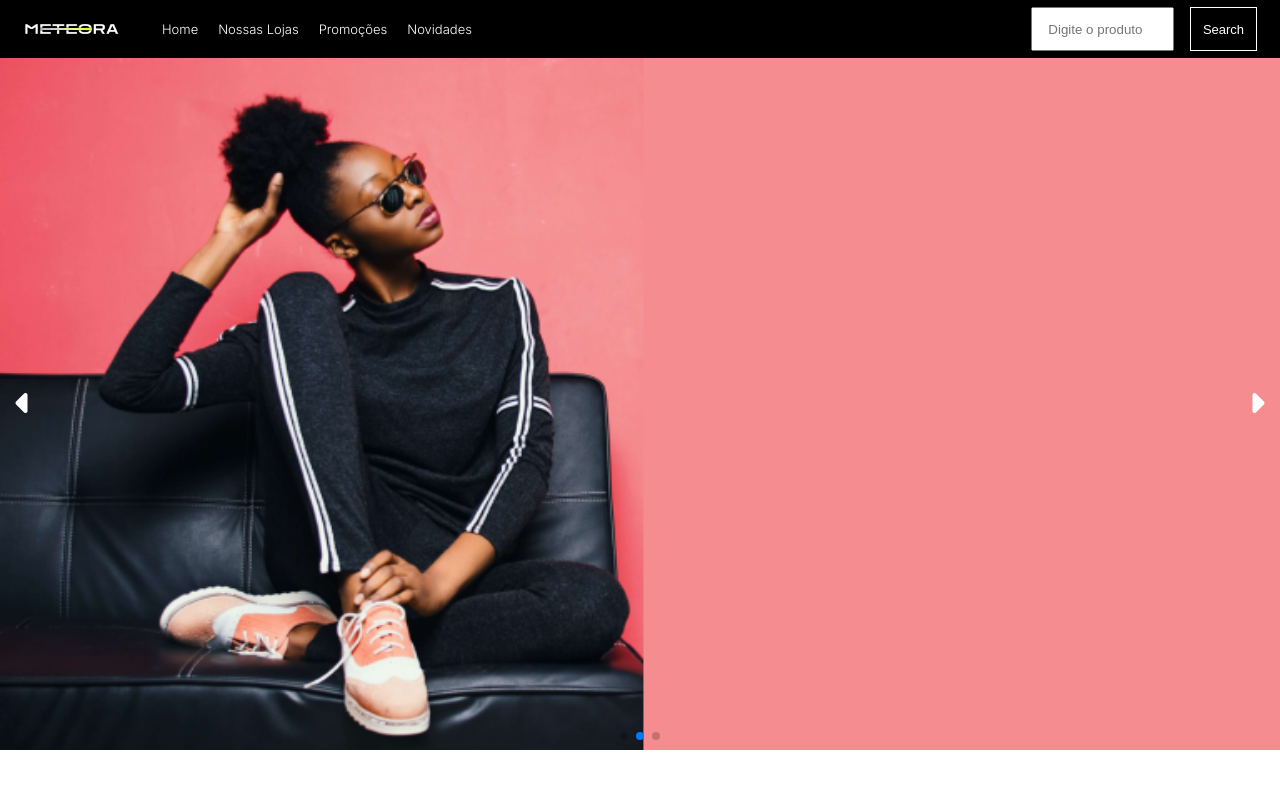
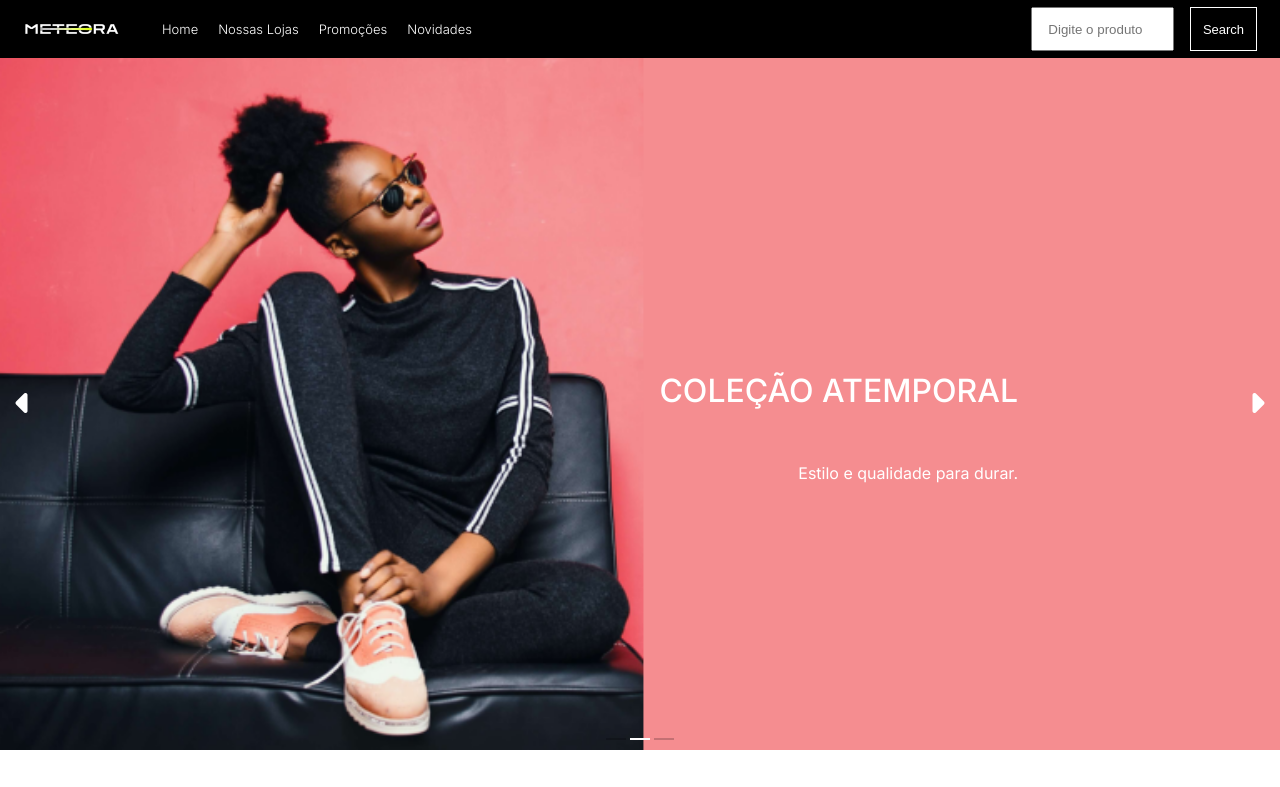
Before and after one commit to marcos-bento/Alura-Challenge-Front-End-2, a plain HTML site: page index.html in a window 1280 px wide. Shown: the top 787 px of the page. Drawn offline with nearby package versions, Linux system fonts and the light colour scheme.

Commit message:
Finalizando o card Carrossel

```diff
--- a/assets/css/banner.css
+++ b/assets/css/banner.css
@@ -8,12 +8,47 @@
     content-visibility: hidden;
 }
 
+.swiper-title{
+    position: absolute;
+    color: white;
+    top:62%;
+    left:50%;
+    transform: translate(-50%, -50%);
+    text-align: center;
+    font-size:32px;
+    font-weight: 500;
+    line-height: normal;
+    z-index: 3;
+    width: 322px;
+}
+
+.swiper-text{
+    position: absolute;
+    color: white;
+    top:80%;
+    left:50%;
+    transform: translate(-50%, -50%);
+    text-align: center;
+    line-height: 23px;
+    z-index: 3;
+    width: 322px;
+}
+
 .banner_desktop{
     display: block;
 }
 
 .banner_tablet, .banner_desktop{
     display: none;
+}
+
+.swiper-pagination-bullet {
+    --swiper-theme-color: white;
+    border-radius: 0px!important;
+    background-color: white;
+    width: 20px!important;
+    height: 2px!important;
+    margin: 0 2px!important;
 }
 
 /* Media Query for 768px */
@@ -28,7 +63,24 @@
         display: block;
     }
 
+    .swiper-title{
+        top: 48%;
+        left: 60%;
+        text-align: right;
+        width: 500px;
+    }
 
+    .swiper-text{
+        top: 60%;
+        left: 60%;
+        text-align: right;
+        width: 500px;
+    }
+
+    .swiper-title-2, .swiper-text-2{
+        left: 40%;
+        text-align: left;
+    }
 }
 
 /* Media Query for 1440px */
@@ -43,5 +95,15 @@
         display: block;
     }
 
+    .swiper-title{
+        font-size: 48px;
+        width: 900px;
+    }
+
+    .swiper-text{
+        font-size: 20px;
+        width: 900px;
+    }
+
 
 }
--- a/index.html
+++ b/index.html
@@ -100,12 +100,16 @@
                 </div>
 
                 <div class="swiper-slide">
+                    <h2 class="swiper-title">COLEÇÃO ATEMPORAL</h2>
+                    <p class="swiper-text">Estilo e qualidade para durar.</p>
                     <img class="banner banner_mobile" src="assets/img/Mobile/Banner_carousel 2 _ 375.png" alt="Uma mulher morena, de oculos escuros e roupa preta sentada em um sofá, fundo pink salmão">
                     <img class="banner banner_tablet" src="assets/img/Tablet/Banner_carousel_2_768.png" alt="Uma mulher morena vestida com uma jaqueta rosa em pose em poderada, fundo roxo">
                     <img class="banner banner_desktop" src="assets/img/Desktop/Banner_carousel_2_1440.png" alt="Uma mulher morena vestida com uma jaqueta rosa em pose em poderada, fundo roxo">
                 </div>
 
                 <div class="swiper-slide">
+                    <h2 class="swiper-title swiper-title-2">COLEÇÃO ATEMPORAL</h2>
+                    <p class="swiper-text swiper-text-2">Alto impacto visual, baixo impacto ambiental.</p>
                     <img class="banner banner_mobile" src="assets/img/Mobile/Banner_carousel 3 _ 375.png" alt="Um homem moreno vestido com camisa branca e blusa cinza, gravata borboleta e chapéu, fundo vermelho">
                     <img class="banner banner_tablet" src="assets/img/Tablet/Banner_carousel_3_768.png" alt="Uma mulher morena vestida com uma jaqueta rosa em pose em poderada, fundo roxo">
                     <img class="banner banner_desktop" src="assets/img/Desktop/Banner_carousel_3_1440.png" alt="Uma mulher morena vestida com uma jaqueta rosa em pose em poderada, fundo roxo">
@@ -317,8 +321,13 @@
             },
             pagination: {
                 el: ".swiper-pagination",
+                bulletClass: 'swiper-pagination-bullet',
+                bulletActiveClass: 'swiper-pagination-bullet-active',
+                bulletElement: 'span',
                 clickable: true,
-
+                renderBullet: function (index, className) {
+                return '<span class="' + className + '"></span>';
+                }
             },
             navigation: {
                 nextEl: ".swiper-button-next",
```
